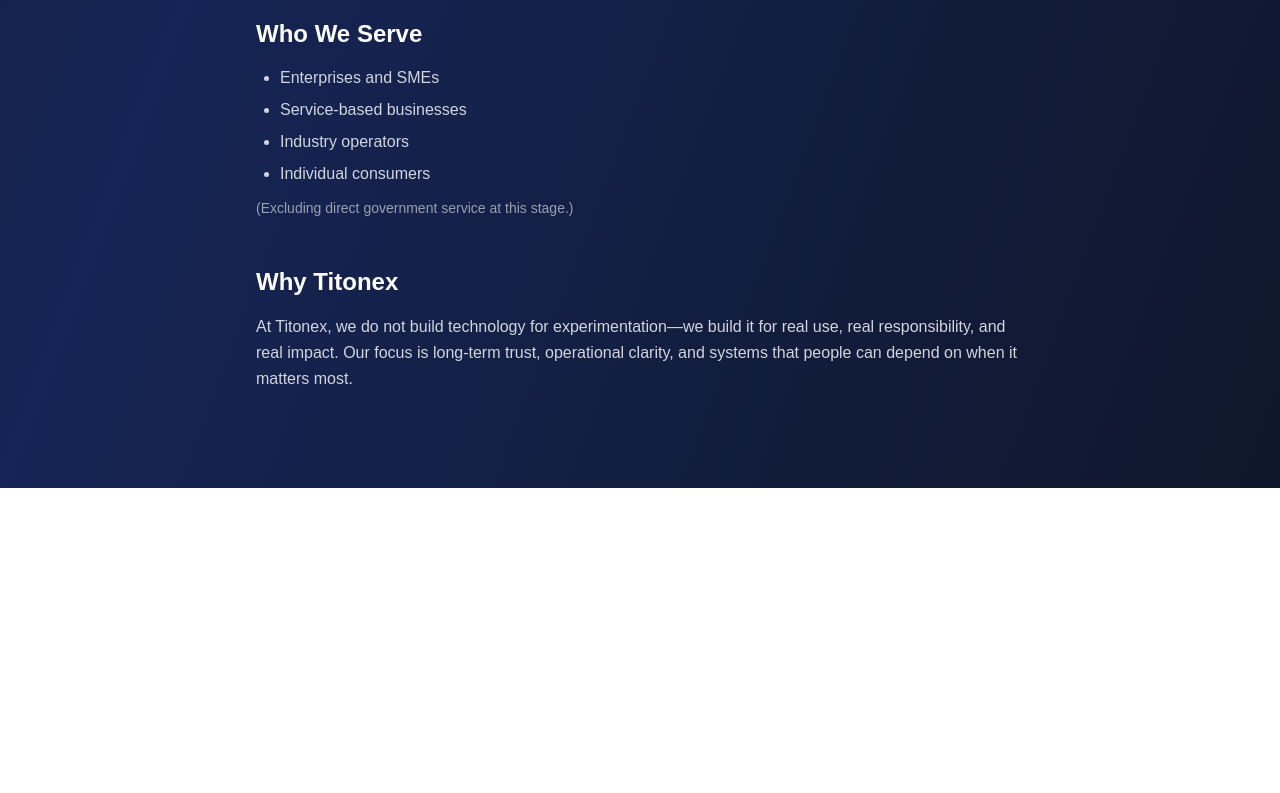
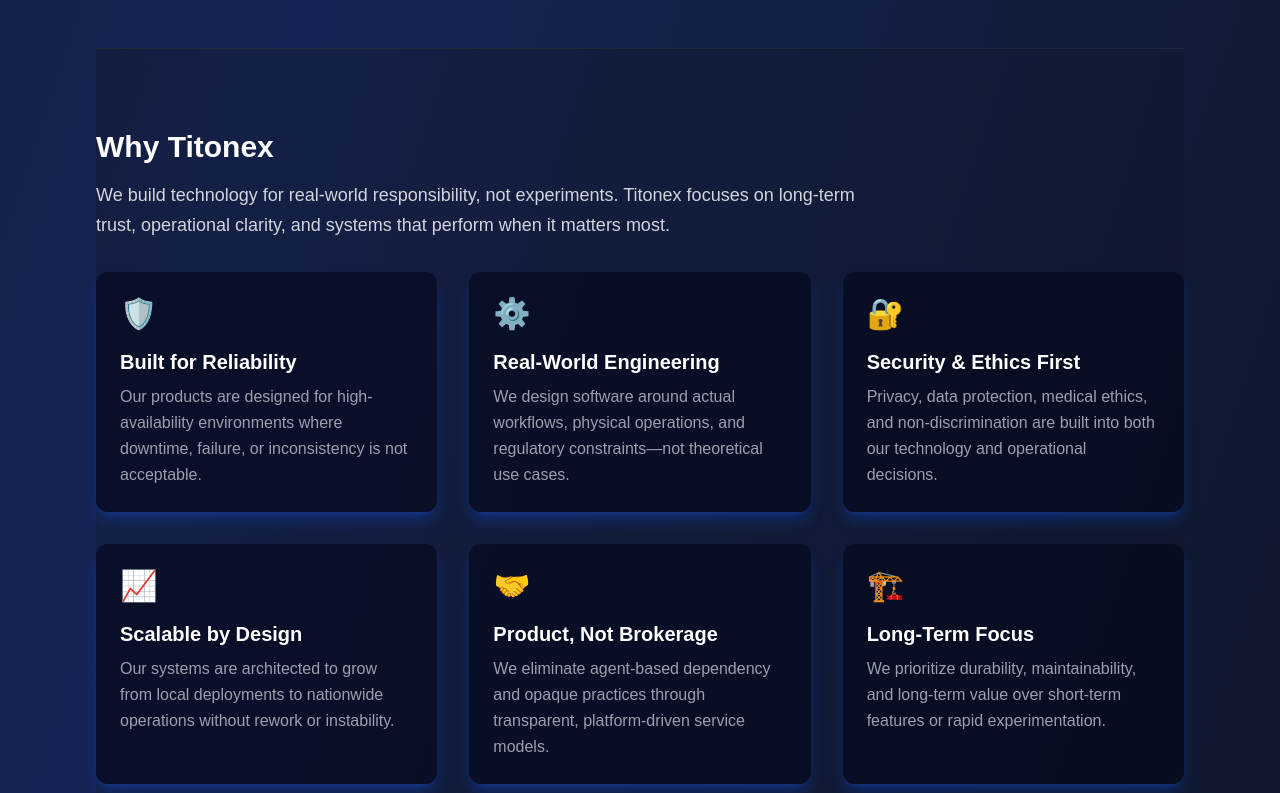
Before and after one commit to riahmad-swe/titonex, a Next.js app: page /about in a window 1280 px wide. Shown: the part 2987-3780 px from the top of the page. Before the commit the page ends 3475 px from the top, so only its background shows below. Built offline with nearby package versions, Linux system fonts and the light colour scheme; a web font is replaced by a local one.

Commit message:
refactor: update about page

```diff
--- a/app/about/page.tsx
+++ b/app/about/page.tsx
@@ -1,4 +1,5 @@
 import type { Metadata } from "next";
+import WhyTitonex from "../components/WhyTitonex";
 
 export const metadata: Metadata = {
 	title: "About",
@@ -8,7 +9,7 @@
 
 export default function AboutPage() {
 	return (
-		<main className="mx-auto 2xl:px-96 lg:px-64 md:px-24 px-6 pt-16 md:pt-24 pb-24 bg-linear-to-br from-slate-900 via-blue-950 to-slate-900 text-gray-300">
+		<main className="md:px-24 px-6 pt-16 md:pt-20 pb-24 bg-linear-to-br from-slate-900 via-blue-950 to-slate-900 text-gray-300">
 			{/* Page Header */}
 			<header className="mb-12 text-center">
 				<h1 className="text-3xl md:text-4xl font-bold text-white mb-3">
@@ -268,18 +269,7 @@
 			</section>
 
 			{/* Why Titonex */}
-			<section>
-				<h2 className="text-2xl font-semibold text-white mb-4">
-					Why Titonex
-				</h2>
-				<p className="leading-relaxed">
-					At Titonex, we do not build technology for
-					experimentation—we build it for real use, real
-					responsibility, and real impact. Our focus is long-term
-					trust, operational clarity, and systems that people can
-					depend on when it matters most.
-				</p>
-			</section>
+			<WhyTitonex />
 		</main>
 	);
 }
--- /dev/null
+++ b/app/components/WhyTitonex.tsx
@@ -0,0 +1,125 @@
+export default function WhyTitonex() {
+	return (
+		<section className="py-20 bg-slate-900/40 border-y border-slate-800">
+			<div className="max-w-6xl mx-auto">
+				{/* Section Header */}
+				<div className="mb-8 max-w-3xl">
+					<h2 className="text-3xl font-bold text-white mb-4">
+						Why Titonex
+					</h2>
+					<p className="text-gray-300 text-lg leading-relaxed">
+						We build technology for real-world responsibility, not
+						experiments. Titonex focuses on long-term trust,
+						operational clarity, and systems that perform when it
+						matters most.
+					</p>
+				</div>
+
+				{/* Visual Grid */}
+				<div className="grid gap-8 md:grid-cols-2 lg:grid-cols-3">
+					{/* Card 1 */}
+					<div
+						className="rounded-xl bg-slate-950/60 p-6 transition-all hover:border-accent
+        hover:-translate-y-1
+        shadow-lg shadow-blue-600/30"
+					>
+						<div className="text-accent text-3xl mb-4">🛡️</div>
+						<h3 className="text-xl font-semibold text-white mb-2">
+							Built for Reliability
+						</h3>
+						<p className="text-gray-400 leading-relaxed">
+							Our products are designed for high-availability
+							environments where downtime, failure, or
+							inconsistency is not acceptable.
+						</p>
+					</div>
+
+					{/* Card 2 */}
+					<div
+						className="rounded-xl bg-slate-950/60 p-6  transition-all hover:border-accent
+        hover:-translate-y-1
+        shadow-lg shadow-blue-600/30"
+					>
+						<div className="text-accent text-3xl mb-4">⚙️</div>
+						<h3 className="text-xl font-semibold text-white mb-2">
+							Real-World Engineering
+						</h3>
+						<p className="text-gray-400 leading-relaxed">
+							We design software around actual workflows, physical
+							operations, and regulatory constraints—not
+							theoretical use cases.
+						</p>
+					</div>
+
+					{/* Card 3 */}
+					<div
+						className="rounded-xl bg-slate-950/60 p-6  transition-all hover:border-accent
+        hover:-translate-y-1
+        shadow-lg shadow-blue-600/30"
+					>
+						<div className="text-accent text-3xl mb-4">🔐</div>
+						<h3 className="text-xl font-semibold text-white mb-2">
+							Security & Ethics First
+						</h3>
+						<p className="text-gray-400 leading-relaxed">
+							Privacy, data protection, medical ethics, and
+							non-discrimination are built into both our
+							technology and operational decisions.
+						</p>
+					</div>
+
+					{/* Card 4 */}
+					<div
+						className="rounded-xl bg-slate-950/60 p-6  transition-all hover:border-accent
+        hover:-translate-y-1
+        shadow-lg shadow-blue-600/30"
+					>
+						<div className="text-accent text-3xl mb-4">📈</div>
+						<h3 className="text-xl font-semibold text-white mb-2">
+							Scalable by Design
+						</h3>
+						<p className="text-gray-400 leading-relaxed">
+							Our systems are architected to grow from local
+							deployments to nationwide operations without rework
+							or instability.
+						</p>
+					</div>
+
+					{/* Card 5 */}
+					<div
+						className="rounded-xl bg-slate-950/60 p-6  transition-all hover:border-accent
+        hover:-translate-y-1
+        shadow-lg shadow-blue-600/30"
+					>
+						<div className="text-accent text-3xl mb-4">🤝</div>
+						<h3 className="text-xl font-semibold text-white mb-2">
+							Product, Not Brokerage
+						</h3>
+						<p className="text-gray-400 leading-relaxed">
+							We eliminate agent-based dependency and opaque
+							practices through transparent, platform-driven
+							service models.
+						</p>
+					</div>
+
+					{/* Card 6 */}
+					<div
+						className="rounded-xl bg-slate-950/60 p-6  transition-all hover:border-accent
+        hover:-translate-y-1
+        shadow-lg shadow-blue-600/30"
+					>
+						<div className="text-accent text-3xl mb-4">🏗️</div>
+						<h3 className="text-xl font-semibold text-white mb-2">
+							Long-Term Focus
+						</h3>
+						<p className="text-gray-400 leading-relaxed">
+							We prioritize durability, maintainability, and
+							long-term value over short-term features or rapid
+							experimentation.
+						</p>
+					</div>
+				</div>
+			</div>
+		</section>
+	);
+}
```
